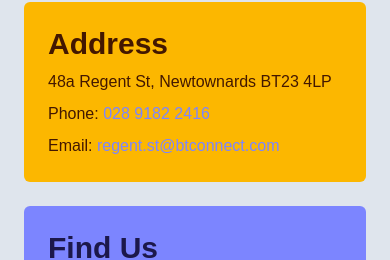
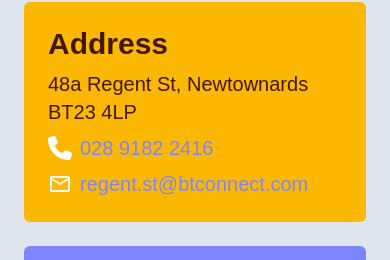
Before and after one commit to aejmcclelland/regent-street-app, a Next.js app: page /who-we-are/contact in a window 390 px wide. Shown: the part 510-770 px from the top of the page. Built offline with nearby package versions, Linux system fonts and the light colour scheme.

Commit message:
added icons for phone & email, updated styles

```diff
--- a/src/app/(my-app)/who-we-are/contact/page.tsx
+++ b/src/app/(my-app)/who-we-are/contact/page.tsx
@@ -1,5 +1,7 @@
 import Banner from '@components/Banner';
 import Image from 'next/image';
+import { FaPhone } from 'react-icons/fa6';
+import { MdOutlineEmail } from 'react-icons/md';
 import { getCollectionContent } from 'lib/payload'; //Import function to fetch team members
 
 export default async function ContactUs() {
@@ -17,23 +19,23 @@ export default async function ContactUs() {
 				<div className='max-w-4xl mx-auto space-y-6'>
 					<div className='space-y-2 bg-secondary text-secondary-content p-6 rounded-md'>
 						<h2 className='text-3xl font-bold'>Address</h2>
-						<p>48a Regent St, Newtownards BT23 4LP</p>
-						<p>
-							Phone:{' '}
+						<p className='text-xl'>48a Regent St, Newtownards BT23 4LP</p>
+						<div className='flex items-center gap-2'>
+							<FaPhone className='text-2xl text-white' />
 							<a
 								href='tel:02891822416'
-								className='text-primary hover:underline'>
+								className='text-primary text-xl hover:underline'>
 								028 9182 2416
 							</a>
-						</p>
-						<p>
-							Email:{' '}
+						</div>
+						<div className='flex items-center gap-2'>
+							<MdOutlineEmail className='text-2xl text-white' />
 							<a
 								href='mailto:regent.st@btconnect.com'
-								className='text-primary hover:underline'>
+								className='text-primary text-xl hover:underline'>
 								regent.st@btconnect.com
 							</a>
-						</p>
+						</div>
 					</div>
 					<div className='space-y-4 bg-primary text-primary-content p-6 rounded-md'>
 						<h2 className='text-3xl font-bold'>Find Us</h2>
```
